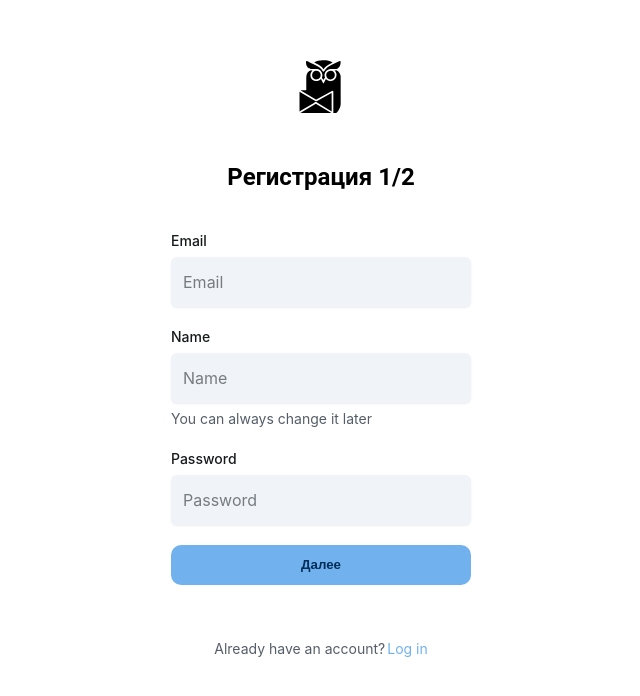
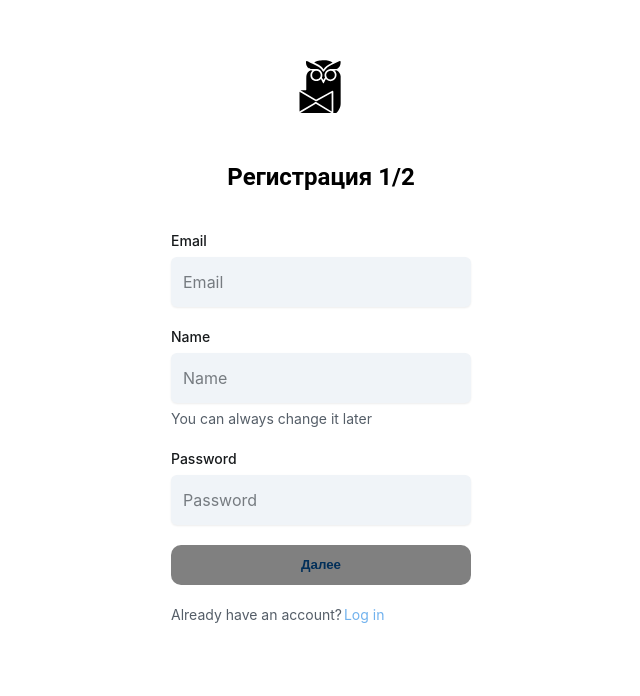
Before and after one commit to Mishe4ka14/pet-messenger, a React (Create React App) app in the folder frontend/: page /signup in a window 1280 px wide. Shown: the part 102-798 px from the top of the page, without its empty margins (319-959 px from the left). Built offline with nearby package versions, Linux system fonts and the light colour scheme.

Commit message:
fix registr page, add defolt avatars

```diff
--- /dev/null
+++ b/frontend/src/hooks/get-random-avatar.ts
@@ -0,0 +1,15 @@
+const avatarOptions = [
+  'https://avatars.mds.yandex.net/i?id=e61c5942cac4921149f06607794b7f01d1151a0f3141d6e1-4885151-images-thumbs&n=13',
+  'https://avatars.mds.yandex.net/i?id=32da4f53130f4b6ff09934d3ee3231fbef6aff22-10636835-images-thumbs&n=13',
+  'https://avatars.mds.yandex.net/i?id=e9d6c4d110fdd52b11404c1f2f81213c14389cb55529b6e4-12164831-images-thumbs&n=13',
+  'https://avatars.mds.yandex.net/i?id=a5f61692d0eb0026114e617cd3597d11de41bc8ea26da4d1-3674804-images-thumbs&n=13',
+  'https://avatars.mds.yandex.net/i?id=35454a30d3de2487b56d64d933acf18d1eeaa325-12423388-images-thumbs&n=13',
+  'https://avatars.mds.yandex.net/i?id=1b42e997bd6d7e55a3bc880050bed04203eb68bf-5285824-images-thumbs&n=13',
+];
+
+const getRandomAvatar = () => {
+  const randomIndex = Math.floor(Math.random() * avatarOptions.length);
+  return avatarOptions[randomIndex];
+};
+
+export default getRandomAvatar;
--- a/frontend/src/pages/registration-page/registration-page.module.scss
+++ b/frontend/src/pages/registration-page/registration-page.module.scss
@@ -1,3 +1,5 @@
+@import '../../styles-animations/animations.scss';
+
 .page {
   display: flex;
   flex-direction: column;
@@ -31,6 +33,22 @@
   }
 }
 
+.button_disabled {
+  background-color: grey;
+  color: rgb(2, 47, 89);
+  font-weight: bold;
+  border: none;
+  border-radius: 10px;
+  padding: 5px 10px;
+  cursor: pointer;
+  width: 300px;
+  height: 40px;
+  transition: background-color 0.3s ease, color 0.3s ease, transform 0.3s ease;
+  &:hover {
+    animation: shake 0.5s;
+  }
+}
+
 .text {
   padding: 0;
   margin: 0;
@@ -58,7 +76,8 @@
 .back_to_first_step {
   background-color: white;
   color: rgb(2, 47, 89);
-  margin-top: 3%;
+  margin: 0;
+  padding: 0;
   border: none;
   cursor: pointer;
   transition: background-color 0.3s ease, color 0.3s ease, transform 0.3s ease;
@@ -69,3 +88,7 @@
     transform: scale(0.95);
   }
 }
+
+p {
+  margin: 0;
+}
--- a/frontend/src/pages/registration-page/registration-page.tsx
+++ b/frontend/src/pages/registration-page/registration-page.tsx
@@ -1,5 +1,5 @@
 /* eslint-disable no-undef */
-// /*  eslint-disable */
+/*  eslint-disable */
 // import { useNavigate, Link } from 'react-router-dom';
 // import Input from '@mui/joy/Input';
 // import FormControl from '@mui/joy/FormControl';
@@ -110,6 +110,7 @@ import icon from '../../assets/svg (1).svg';
 import { useDispatch } from '../../hooks/hooks';
 import { registerRequest } from '../../lib/features/auth/auth-api';
 import { AppDispatch, AppThunk } from '../../services/types';
+import getRandomAvatar from '../../hooks/get-random-avatar';
 
 const RegistrationPage = (): JSX.Element => {
   const dispatch: AppDispatch = useDispatch();
@@ -127,18 +128,16 @@ const RegistrationPage = (): JSX.Element => {
   const [step, setStep] = useState(1);
   const [errorMessage, setErrorMessage] = useState('');
   const [stepOneDisabled, setStepOneDisabled] = useState(true);
-  const [stepTwoDisabled, setStepTwoDisabled] = useState(true);
 
   useEffect(() => {
     setErrorMessage('');
     const usernameValid = userData.name.length >= 3 && userData.name.length <= 20;
     const passwordValid = userData.password.length >= 3;
     const emailValid = /^[^\s@]+@[^\s@]+\.[^\s@]+$/.test(userData.email);
-    const descriptionValid = userData.about.length < 200;
-    const avatarValid = userData.avatar ? /^(ftp|http|https):\/\/[^ "]+$/.test(userData.avatar) : true;
+    // const descriptionValid = userData.about.length < 200;
+    // const avatarValid = userData.avatar ? /^(ftp|http|https):\/\/[^ "]+$/.test(userData.avatar) : true;
 
     setStepOneDisabled(!usernameValid || !passwordValid || !emailValid);
-    setStepTwoDisabled(!descriptionValid || !avatarValid);
   }, [step, userData]);
 
   const onChangeInput = (e: React.ChangeEvent<HTMLInputElement | HTMLTextAreaElement>) => {
@@ -152,12 +151,24 @@ const RegistrationPage = (): JSX.Element => {
 
   const handleBackToFirstStep = () => setStep(1);
 
-  const handleSubmit = async () => {
+  const handleSubmit = async (e:any) => {
+    e.preventDefault();
+
     if (step === 1) {
       setStep(2);
     } else {
+      // Удаление пробелов и проверка, подставление дефолтных значений
+      const about = userData.about.trim();
+      const avatar = userData.avatar.trim();
+
+      const userInfo = {
+        ...userData,
+        about: about || 'Hides some secrets',
+        avatar: avatar || getRandomAvatar(),
+      };
+
       try {
-        await dispatch(registerRequest(userData) as AppThunk);
+        await dispatch(registerRequest(userInfo) as AppThunk);
         navigate('/');
       } catch (error: any) {
         setErrorMessage(error.message);
@@ -248,15 +259,15 @@ const RegistrationPage = (): JSX.Element => {
           )}
           <button
             type="button"
-            className={styles.button}
-            disabled={step === 1 ? stepOneDisabled : stepTwoDisabled}
+            className={stepOneDisabled ? styles.button_disabled : styles.button}
+            disabled={step === 1 ? stepOneDisabled : false}
             onClick={handleSubmit}
             >
             {step === 1 ? 'Далее' : 'Зарегистрироваться'}
           </button>
           {step === 2 && (
             <>
-              <span className={styles.error}>{errorMessage}</span>
+              {/* <span className={styles.error}>{errorMessage}</span> */}
               <button
                 type="button"
                 className={styles.back_to_first_step}
@@ -266,12 +277,12 @@ const RegistrationPage = (): JSX.Element => {
               </button>
             </>
           )}
+          <FormHelperText>Already have an account?
+            <Link to='/login' className={styles.lil_text}>
+              <p>Log in</p>
+            </Link>
+          </FormHelperText>
         </form>
-        <FormHelperText>Already have an account?
-          <Link to='/login' className={styles.lil_text}>
-            <p>Log in</p>
-          </Link>
-        </FormHelperText>
       </div>
     </>
   );
--- /dev/null
+++ b/frontend/src/styles-animations/animations.scss
@@ -0,0 +1,17 @@
+@keyframes shake {
+  0% {
+    transform: translateX(0);
+  }
+  25% {
+    transform: translateX(-10px);
+  }
+  50% {
+    transform: translateX(10px);
+  }
+  75% {
+    transform: translateX(-10px);
+  }
+  100% {
+    transform: translateX(0);
+  }
+}
```
